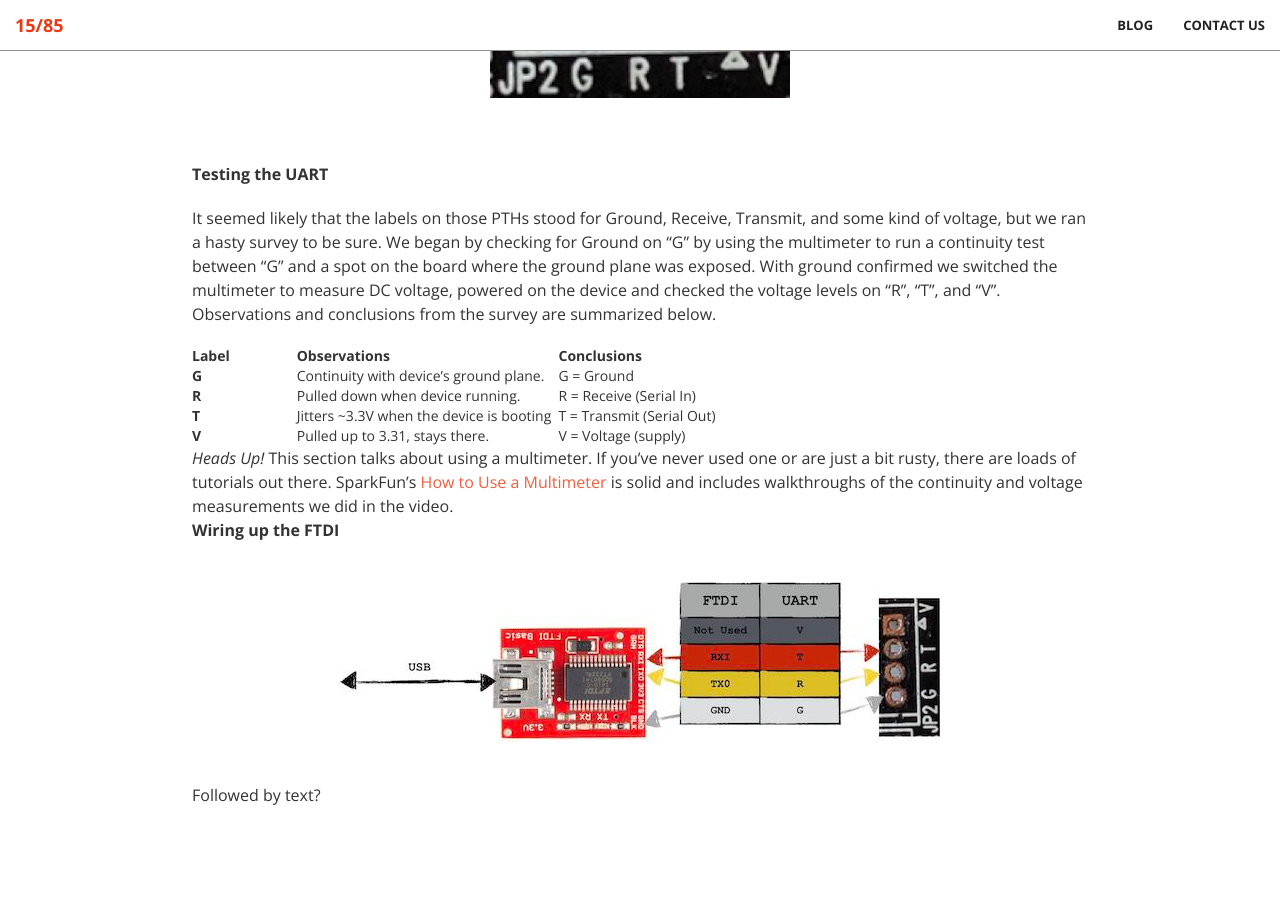
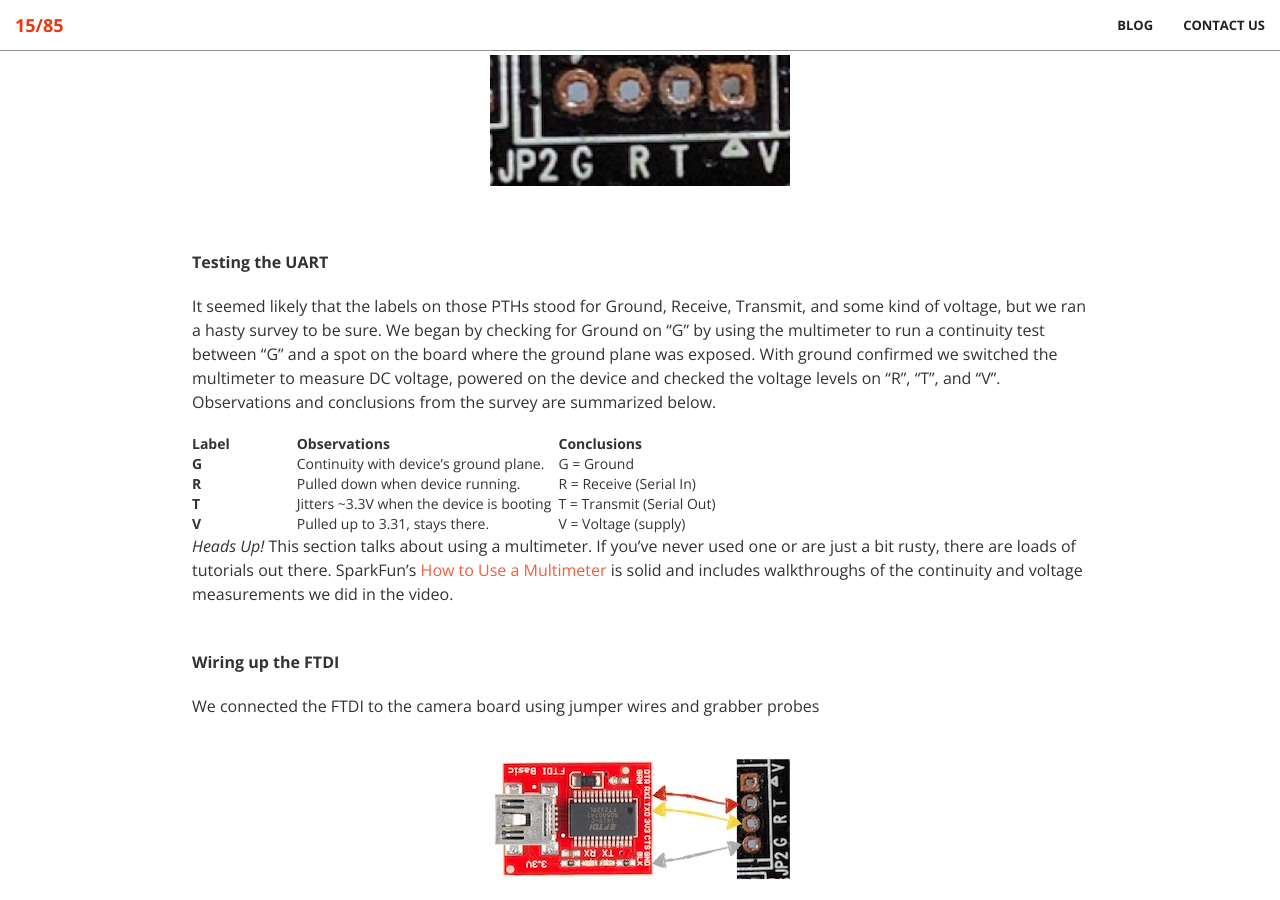
Before and after one commit to 1585sec/1585sec.github.io, a Jekyll site: the page built from _posts/2019-10-31-Hardware-Reversing-to-find-UART-and-shell.md, in a window 1280 px wide and 900 px high, scrolled down 1822 px. Built offline with Jekyll 4.4.1, drawn with Linux system fonts in a browser that asks for light colours; before the commit the page ends 2629 px from its top, so only the background shows below that.

Commit message:
Update 2019-10-31-Hardware-Reversing-to-find-UART-and-shell.md

```diff
--- a/_posts/2019-10-31-Hardware-Reversing-to-find-UART-and-shell.md
+++ b/_posts/2019-10-31-Hardware-Reversing-to-find-UART-and-shell.md
@@ -34,6 +34,7 @@ We needed to know if the 931-L had the kind of attack surface we were looking fo
 To see the filing and photos from the video browse to the [FCC's search tool](https://www.fcc.gov/oet/ea/fccid) and enter the FCC ID of the 931-L: KA2CS931LA1
 
 If you want to find the filing for a device but don't know the FCC ID, I recommend using [FCCID.io's free search tool](https://fccid.io/search.php) (it's a lot faster/easier than trying to pry it out of the FCC's search tool).
+
 <br>
 **Cracking the Case and Prepping the Board**
 
@@ -42,6 +43,7 @@ The camera's case is held together with ~8 plastic clips, which we removed using
 We put the board into a benchtop vise to hold it steady, then plugged the power supply into a switched outlet. This allowed us to power the device up and down easily, without fumbling around to pull the cable out. If you don't have a switched outlet, a surge protector or a lamp cord switch will do the trick just fine.
 
 A bit out of order here, but one last board prep item: we also placed a row of 4 header pins into the row of plated through holes (TPHs). We didn't solder it, but we got really lucky there. If you're doing this on your own I'd recommend soldering them in, if only to remove a possible point of failure. It's also worth noting that the pin size and pin pitch (distance between pins) is smaller than the more commonly sized connectors out there. If you run into problems, consider just soldering jumper wires to the PTHs themselves (to save time remember you don't actually need the one marked V!)
+
 <br>
 **Finding the UART**
 
@@ -53,7 +55,6 @@ The JST connectors shown in the FCC photos weren't on our camera, but the four p
 **Testing the UART**
 
 It seemed likely that the labels on those PTHs stood for Ground, Receive, Transmit, and some kind of voltage, but we ran a hasty survey to be sure. We began by checking for Ground on "G" by using the multimeter to run a continuity test between "G" and a spot on the board where the ground plane was exposed.  With ground confirmed we switched the multimeter to measure DC voltage, powered on the device and checked the voltage levels on "R", "T", and "V". Observations and conclusions from the survey are summarized below.
-
 
 <table>
 	<colgroup>
@@ -100,9 +101,10 @@ It seemed likely that the labels on those PTHs stood for Ground, Receive, Transm
 
 
 _Heads Up!_ This section talks about using a multimeter. If you've never used one or are just a bit rusty, there are loads of tutorials out there. SparkFun's [How to Use a Multimeter](https://learn.sparkfun.com/tutorials/how-to-use-a-multimeter/) is solid and includes walkthroughs of the continuity and voltage measurements we did in the video.
+
 <br>
 **Wiring up the FTDI**
 
-![]({{ site.baseurl }}/img/blog/2019/ftdi-wiring.jpg)
+We connected the FTDI to the camera board using jumper wires and grabber probes
 
-Followed by text?
+![]({{ site.baseurl }}/img/blog/2019/ftdi-wired.jpg)
```
